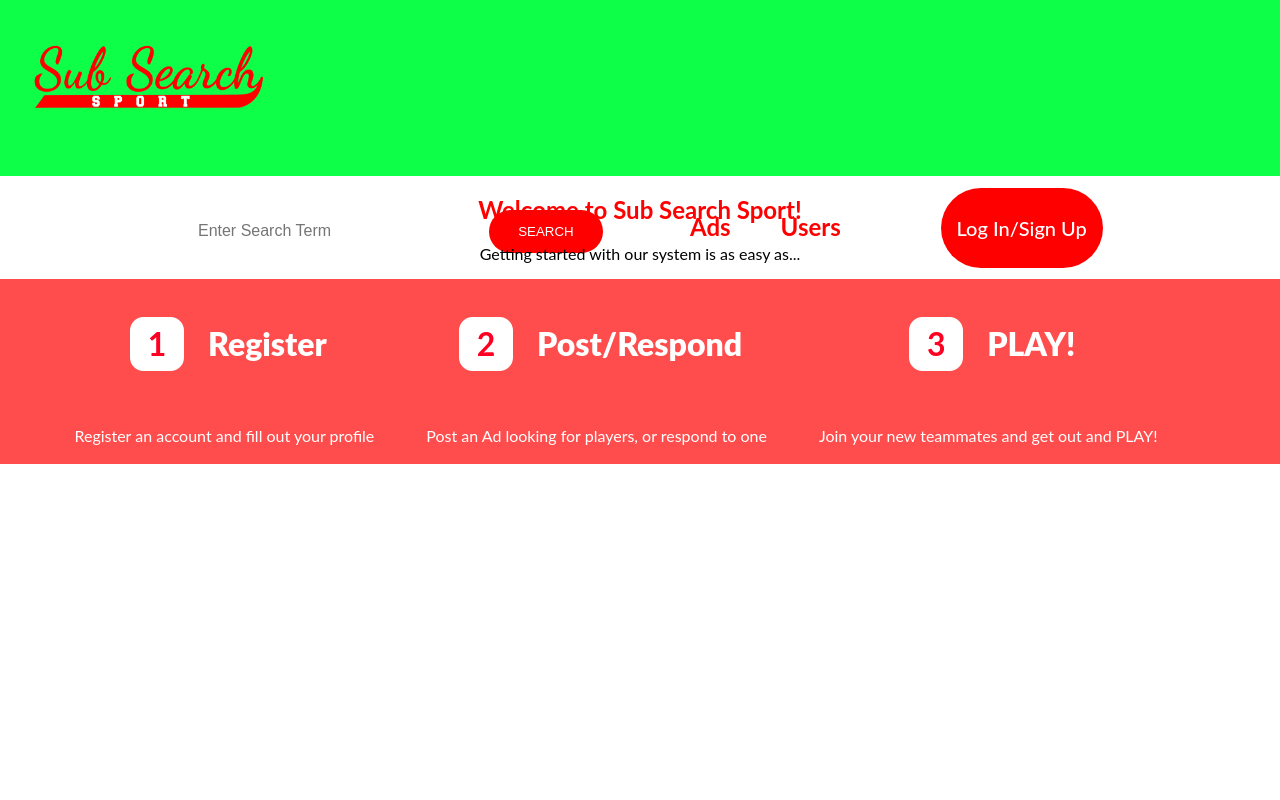
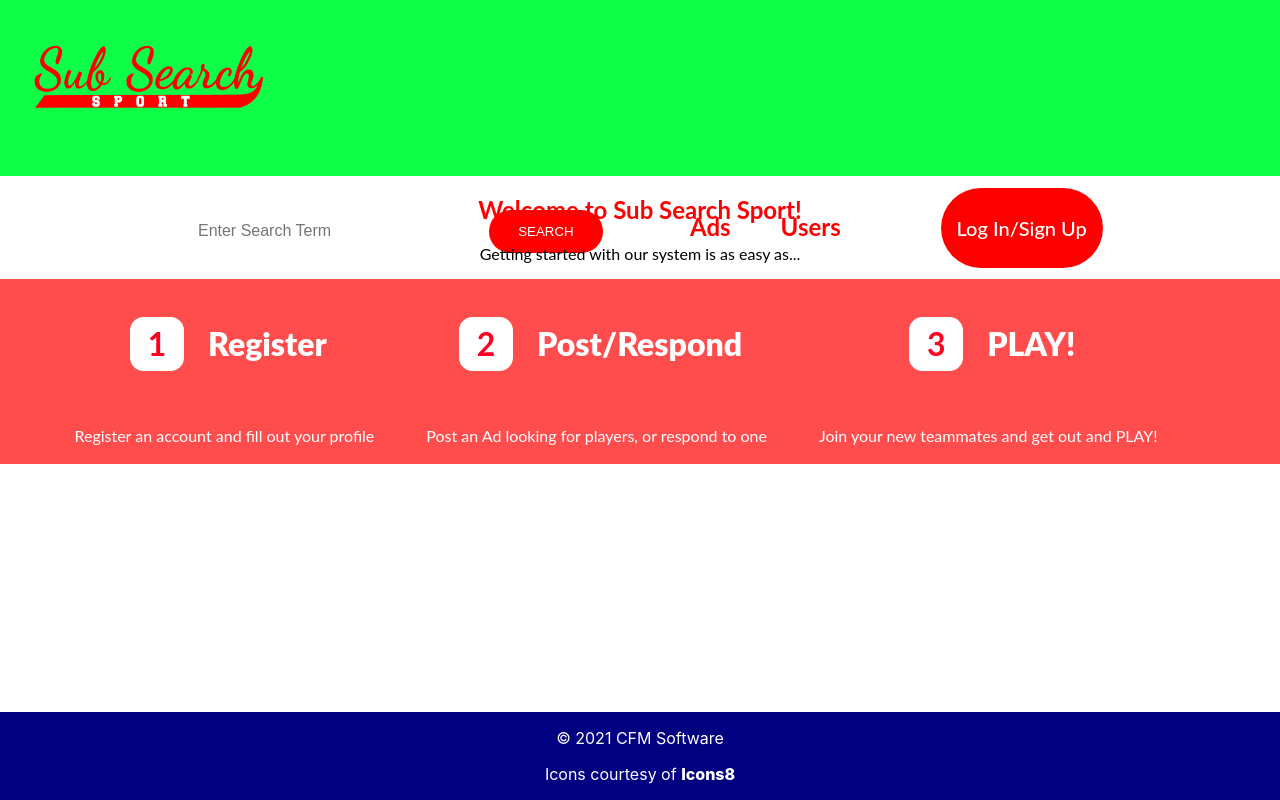
Before and after one commit to tlasalle5027/SubSearchSports, a React (Create React App) app in the folder client/: page / in a window 1280 px wide. Built offline with nearby package versions, Linux system fonts and the light colour scheme.

Commit message:
Created basic Footer component

```diff
--- /dev/null
+++ b/client/src/components/Footer/Footer.css
@@ -0,0 +1,18 @@
+footer{
+    background-color: navy;
+    bottom: 0;
+    height: 5.5rem;
+    position: absolute;
+    text-align: center;
+    width: 100%;
+}
+
+footer a{
+    color: #FFF;
+    font-weight: 800;
+    text-decoration: none;
+}
+
+footer p{
+    color: #FFF;
+}
--- /dev/null
+++ b/client/src/components/Footer/Footer.js
@@ -0,0 +1,15 @@
+import React from 'react';
+import './Footer.css';
+
+class Footer extends React.Component{
+    render(){
+        return(
+            <footer>
+                <p>&copy; 2021 CFM Software</p>
+                <p>Icons courtesy of <a href="https://icons8.com">Icons8</a></p>
+            </footer>
+        );
+    }
+}
+
+export default Footer;
--- a/client/src/components/Homepage/Homepage.js
+++ b/client/src/components/Homepage/Homepage.js
@@ -2,6 +2,7 @@ import React from 'react';
 import './Homepage.css';
 
 import Header from '../Header/Header';
+import Footer from '../Footer/Footer';
 import Instruction from './Instruction/Instruction';
 
 class Homepage extends React.Component{
@@ -15,6 +16,7 @@ class Homepage extends React.Component{
                     <p>Getting started with our system is as easy as...</p>
                     <Instruction />
                 </section>
+                <Footer />
             </body>
         );
     }
```
Also changed, not shown: 1 other file (tests, documents, lock files or other folders).
